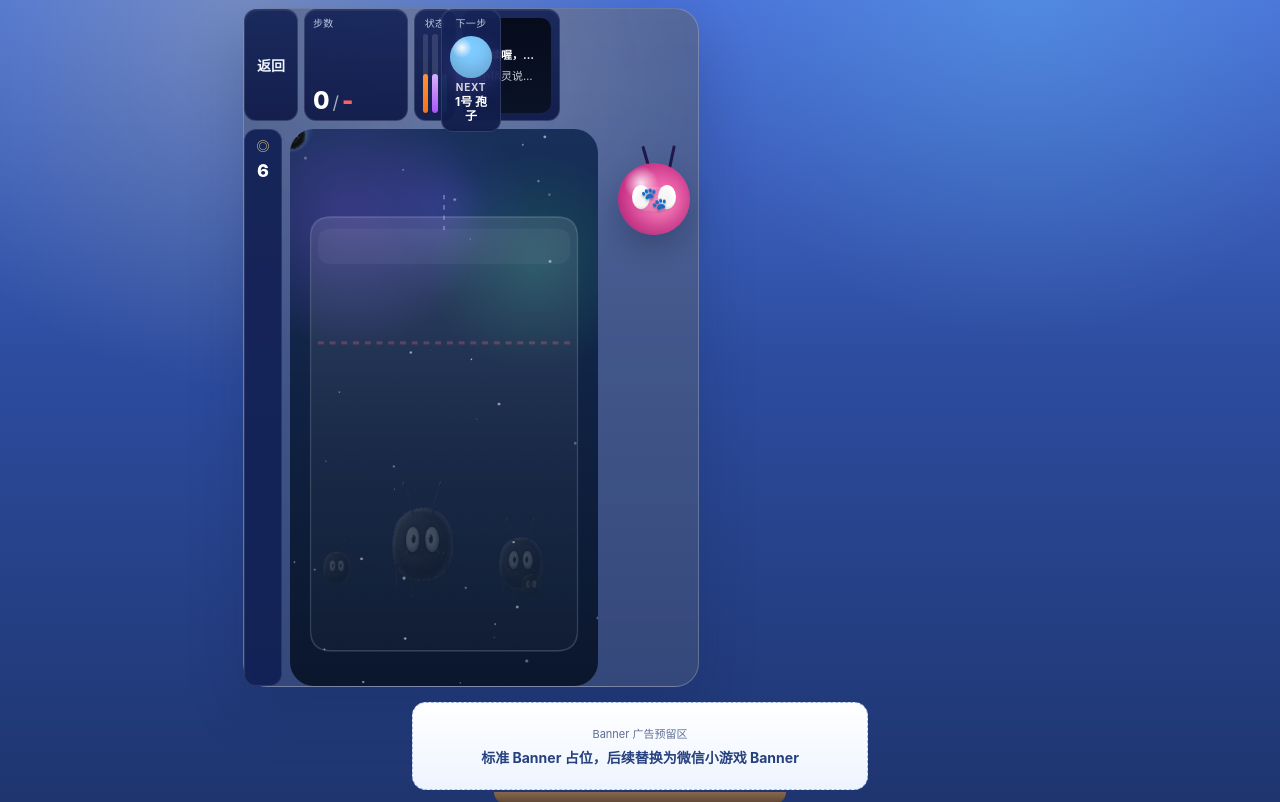
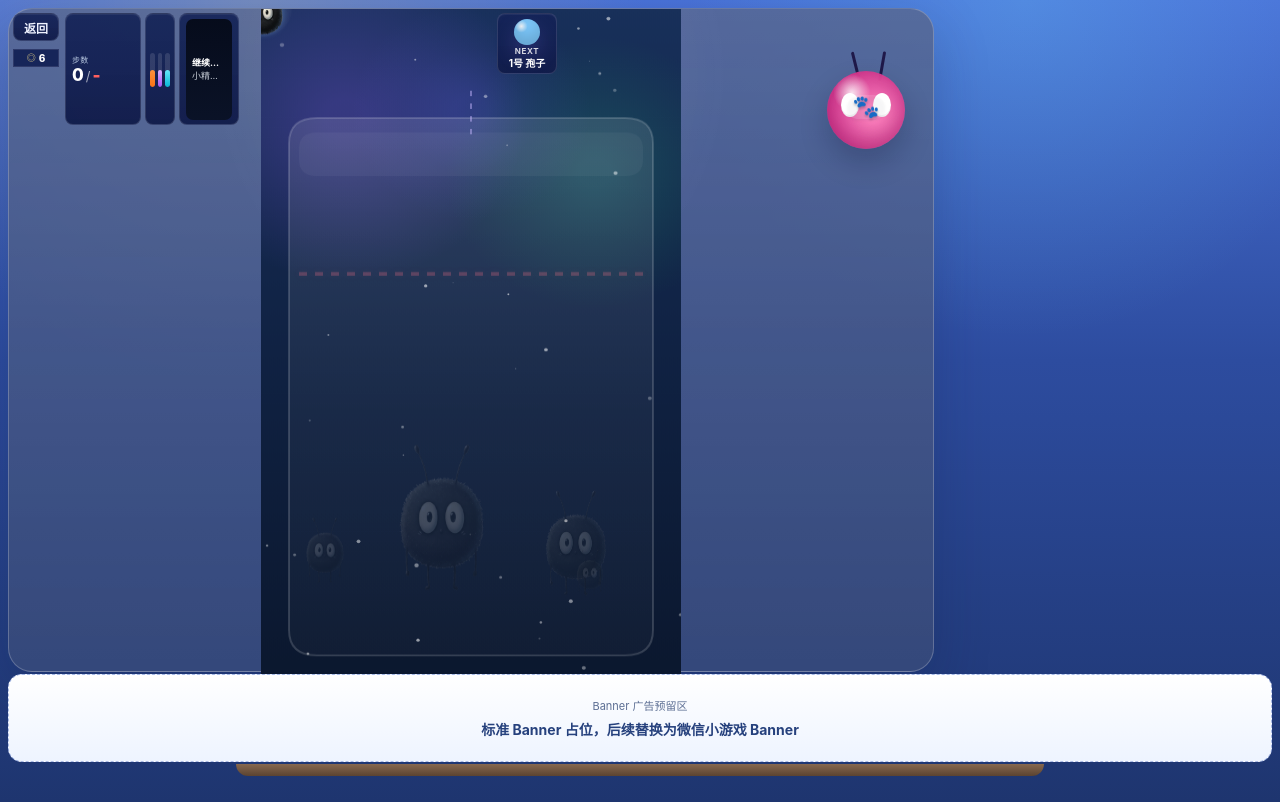
Before and after one commit to Window-Wer01/A-Plane, a plain HTML site: page mobile-wechat.html in a window 1280 px wide. Both pictures are taken after a click on the button "开始游戏". Drawn offline with Linux system fonts and the light colour scheme.

Commit message:
Add files via upload

```diff
--- a/mobile-wechat.html
+++ b/mobile-wechat.html
@@ -138,10 +138,19 @@
       <section class="game-layout mobile-only-layout wechat-game-layout">
         <div class="game-panel">
           <div class="wx-game-stage">
-            <div class="wx-game-topbar">
+            <div class="wx-board-stage">
+              <div class="wx-stage-overlay">
+                <div class="wx-left-stack">
                   <button id="gameMenuBtn" class="wx-return-btn" type="button" aria-label="点击一次暂停，暂停后再点返回主界面" data-game-help="点一次会暂停当前游戏；暂停后再点一次会返回主界面。">
                     返回
                   </button>
+                  <aside class="wx-side-coin score-pill" data-game-help="这里显示当前金币数量。">
+                    <span class="wx-side-coin-icon">◎</span>
+                    <strong id="scoreValue" class="coin-display">0</strong>
+                    <span id="coinFxLayer" class="coin-fx-layer" aria-hidden="true"></span>
+                  </aside>
+                </div>
+                <div class="wx-game-topbar">
                   <div class="wx-step-panel wx-top-panel" data-game-help="前面显示当前步数，后面红色数字显示历史最低步数。">
                     <span class="wx-panel-label">步数</span>
                     <div class="wx-step-values">
@@ -152,7 +161,6 @@
                     <strong id="bestValue" class="wx-hidden-meta">0/-</strong>
                   </div>
                   <div class="wx-resource-panel wx-top-panel" data-game-help="橙色是体力，紫色是快乐，青色是清洁；高度越高代表当前数值越高。">
-                <span class="wx-panel-label">状态</span>
                     <div class="wx-resource-bars" aria-label="体力快乐清洁数值柱">
                       <div class="wx-resource-bar is-energy"><i id="topEnergyFill"></i></div>
                       <div class="wx-resource-bar is-mood"><i id="topMoodFill"></i></div>
@@ -160,7 +168,6 @@
                     </div>
                   </div>
                   <div class="wx-next-center wx-top-panel" data-game-help="这里显示下一步要下落的球和编号。">
-                <span class="wx-panel-label">下一步</span>
                     <div class="wx-next-preview">
                       <div id="nextBlob" class="next-blob wx-next-orb"></div>
                       <div class="wx-next-meta">
@@ -177,14 +184,13 @@
                     </div>
                   </div>
                 </div>
-            <div id="gameOfflineHint" class="wx-inline-mode-note hidden">当前离线游玩：核心玩法可继续，广告恢复与好友同步暂不可用。</div>
-            <div class="wx-game-main">
-              <aside class="wx-side-coin score-pill" data-game-help="这里显示当前金币数量。">
-                <span class="wx-side-coin-icon">◎</span>
-                <strong id="scoreValue" class="coin-display">0</strong>
-                <span id="coinFxLayer" class="coin-fx-layer" aria-hidden="true"></span>
-              </aside>
-              <div class="wx-board-column">
+                <button id="gamePetChip" class="wx-stage-mascot" type="button" aria-label="查看当前精灵状态" data-game-help="右上方是当前精灵展示位，后续会根据状态播放不同动画。">
+                  <span class="wx-stage-mascot-antennas" aria-hidden="true"></span>
+                  <span class="wx-stage-mascot-body" aria-hidden="true"></span>
+                  <span id="gamePetEmoji" class="wx-game-pet-emoji">🐾</span>
+                  <span id="gamePetText" class="wx-hidden-meta">当前精灵状态</span>
+                </button>
+              </div>
               <div class="canvas-wrap wx-board-shell">
                 <canvas id="gameCanvas" width="420" height="760" aria-label="我要当大王微信小游戏壳子画布"></canvas>
                 <section id="dangerMeter" class="danger-meter overlay-danger-meter compact-danger-meter" data-state="safe" aria-live="polite">
@@ -194,13 +200,7 @@
                 </section>
               </div>
             </div>
-              <button id="gamePetChip" class="wx-side-mascot" type="button" aria-label="查看当前精灵状态" data-game-help="右侧是当前精灵展示位，后续会根据状态播放不同动画。">
-                <span class="wx-side-mascot-antennas" aria-hidden="true"></span>
-                <span class="wx-side-mascot-body" aria-hidden="true"></span>
-                <span id="gamePetEmoji" class="wx-game-pet-emoji">🐾</span>
-                <span id="gamePetText" class="wx-hidden-meta">当前精灵状态</span>
-              </button>
-            </div>
+            <div id="gameOfflineHint" class="wx-inline-mode-note hidden">当前离线游玩：核心玩法可继续，广告恢复与好友同步暂不可用。</div>
           </div>
         </div>
       </section>
--- a/wechat-shell.css
+++ b/wechat-shell.css
@@ -9,7 +9,7 @@
   --wx-banner-height: 92px;
   --wx-game-topbar-height: 112px;
   --wx-game-bottom-gap: 4px;
-  --wx-game-safe-offset: calc(var(--wx-banner-height) + var(--wx-game-topbar-height) + var(--wx-game-bottom-gap) + 18px);
+  --wx-game-safe-offset: calc(var(--wx-banner-height) + 18px);
   position: relative;
   overflow: hidden;
   min-height: 100vh;
@@ -298,7 +298,7 @@
   display: block;
   min-height: calc(100vh - 16px);
   min-height: calc(100dvh - 16px);
-  padding-bottom: calc(var(--wx-banner-height) + env(safe-area-inset-bottom, 0px) + 6px);
+  padding-bottom: 0;
 }
 
 .wechat-game-layout {
@@ -308,7 +308,7 @@
 
 .wechat-game-layout .game-panel {
   width: 100%;
-  max-width: 456px;
+  max-width: none;
   margin: 0 auto;
   display: flex;
   flex-direction: column;
@@ -583,23 +583,56 @@
 .wx-game-stage {
   display: flex;
   flex-direction: column;
-  gap: 8px;
+  gap: 4px;
   height: 100%;
 }
 
+.wx-board-stage {
+  position: relative;
+  width: 100%;
+  flex: 1 1 auto;
+  min-height: 0;
+  height: calc(100dvh - var(--wx-game-safe-offset) - 28px);
+  border-radius: 0;
+}
+
+.wx-stage-overlay {
+  position: absolute;
+  inset: 0 0 auto 0;
+  z-index: 6;
+  pointer-events: none;
+}
+
+.wx-stage-overlay > * {
+  pointer-events: auto;
+}
+
+.wx-left-stack {
+  position: absolute;
+  left: 4px;
+  top: 4px;
+  width: 46px;
+  display: flex;
+  flex-direction: column;
+  gap: 8px;
+}
+
 .wx-game-topbar {
+  position: absolute;
+  left: 56px;
+  right: 4px;
+  top: 4px;
   display: grid;
-  grid-template-columns: 54px 104px 42px 98px minmax(118px, 1fr);
-  gap: 6px;
-  width: 100%;
-  min-height: var(--wx-game-topbar-height);
+  grid-template-columns: 76px 30px 60px minmax(0, 1fr);
+  gap: 4px;
+  min-height: 52px;
   align-items: stretch;
 }
 
 .wx-top-panel,
 .wx-return-btn {
-  min-height: 86px;
-  border-radius: 12px;
+  min-height: 46px;
+  border-radius: 8px;
   border: 1px solid rgba(255,255,255,0.12);
   background:
     linear-gradient(180deg, rgba(21, 36, 88, 0.92) 0%, rgba(17, 28, 74, 0.96) 100%);
@@ -607,38 +640,39 @@
 }
 
 .wx-top-panel {
-  padding: 8px 8px 7px;
+  padding: 5px 6px 4px;
   display: flex;
   flex-direction: column;
-  justify-content: flex-start;
+  justify-content: center;
   min-width: 0;
 }
 
 .wx-panel-label {
   display: block;
-  margin-bottom: 6px;
-  font-size: 10px;
+  margin-bottom: 3px;
+  font-size: 8px;
   line-height: 1;
   color: rgba(219, 234, 254, 0.82);
   letter-spacing: 0.03em;
 }
 
 .wx-return-btn {
-  padding: 0;
+  padding: 0 4px;
   color: #eef2ff;
-  font-size: 14px;
+  min-height: 28px;
+  font-size: 12px;
   font-weight: 700;
 }
 
 .wx-step-values {
   display: flex;
   align-items: baseline;
-  gap: 3px;
-  margin-top: auto;
+  gap: 2px;
+  margin-top: 0;
 }
 
 .wx-step-current {
-  font-size: 24px;
+  font-size: 17px;
   line-height: 1;
   color: #ffffff;
   font-weight: 800;
@@ -646,12 +680,12 @@
 
 .wx-step-separator {
   color: rgba(255,255,255,0.62);
-  font-size: 18px;
+  font-size: 13px;
   line-height: 1;
 }
 
 .wx-step-best {
-  font-size: 24px;
+  font-size: 17px;
   line-height: 1;
   color: #ff5f5f;
   font-weight: 900;
@@ -659,21 +693,25 @@
 
 .wx-resource-panel {
   align-items: center;
+  justify-content: center;
+  padding-left: 4px;
+  padding-right: 4px;
 }
 
 .wx-resource-bars {
-  display: grid;
-  grid-template-columns: repeat(3, 1fr);
+  display: flex;
   align-items: end;
-  gap: 4px;
-  flex: 1 1 auto;
+  justify-content: center;
+  gap: 3px;
+  flex: none;
   width: 100%;
-  min-height: 58px;
+  min-height: 34px;
 }
 
 .wx-resource-bar {
   position: relative;
-  align-self: stretch;
+  width: 6px;
+  height: 34px;
   border-radius: 999px;
   background: rgba(255,255,255,0.12);
   overflow: hidden;
@@ -701,20 +739,22 @@
 }
 
 .wx-next-center {
-  justify-content: flex-start;
+  justify-content: center;
+  padding-left: 4px;
+  padding-right: 4px;
 }
 
 .wx-next-preview {
   display: flex;
   flex-direction: column;
   align-items: center;
-  gap: 4px;
-  margin-top: auto;
+  gap: 2px;
+  margin-top: 0;
 }
 
 .wx-next-orb {
-  width: 42px;
-  height: 42px;
+  width: 26px;
+  height: 26px;
 }
 
 .wx-next-meta {
@@ -724,15 +764,15 @@
 
 .wx-next-label {
   display: block;
-  font-size: 10px;
+  font-size: 8px;
   line-height: 1;
   color: rgba(255,255,255,0.82);
 }
 
 .wx-next-meta strong {
   display: block;
-  margin-top: 3px;
-  font-size: 12px;
+  margin-top: 2px;
+  font-size: 10px;
   line-height: 1.2;
   color: #ffffff;
 }
@@ -751,21 +791,21 @@
 
 .wx-message-screen {
   flex: 1 1 auto;
-  min-height: 70px;
-  padding: 7px 8px;
-  border-radius: 10px;
+  min-height: 36px;
+  padding: 4px 6px;
+  border-radius: 7px;
   background: linear-gradient(180deg, rgba(5, 10, 24, 0.95) 0%, rgba(10, 18, 38, 0.98) 100%);
   overflow: hidden;
   display: flex;
   flex-direction: column;
   justify-content: center;
-  gap: 6px;
+  gap: 2px;
 }
 
 .wx-message-line {
   margin: 0;
-  font-size: 11px;
-  line-height: 1.28;
+  font-size: 9px;
+  line-height: 1.2;
   color: rgba(226, 232, 240, 0.88);
   overflow: hidden;
   text-overflow: ellipsis;
@@ -793,37 +833,29 @@
   }
 }
 
-.wx-game-main {
-  display: grid;
-  grid-template-columns: 38px minmax(0, 1fr) 92px;
-  gap: 8px;
-  align-items: stretch;
-  flex: 1 1 auto;
-  min-height: 0;
-}
-
 .wx-side-coin {
   position: relative;
   display: flex;
-  flex-direction: column;
+  flex-direction: row;
   align-items: center;
-  justify-content: flex-start;
-  gap: 8px;
-  padding: 10px 4px 8px;
-  border-radius: 12px;
+  justify-content: center;
+  gap: 3px;
+  min-height: 18px;
+  padding: 1px 3px 2px;
+  border-radius: 0;
   background: rgba(18, 32, 84, 0.92);
   border: 1px solid rgba(255,255,255,0.1);
   overflow: visible;
 }
 
 .wx-side-coin-icon {
-  font-size: 13px;
+  font-size: 9px;
   line-height: 1;
   color: #fde68a;
 }
 
 .wx-side-coin .coin-display {
-  font-size: 18px;
+  font-size: 10px;
   line-height: 1;
   font-weight: 800;
   color: #ffffff;
@@ -833,14 +865,13 @@
   inset: 0;
 }
 
-.wx-board-column {
-  min-width: 0;
-  display: flex;
-  flex-direction: column;
-}
-
-.wx-side-mascot {
+.wx-stage-mascot {
   position: relative;
+  position: absolute;
+  right: 28px;
+  top: 38px;
+  width: 92px;
+  height: 112px;
   border: none;
   background: transparent;
   padding: 0;
@@ -848,36 +879,37 @@
   align-items: flex-start;
   justify-content: center;
   min-width: 0;
+  z-index: 7;
 }
 
-.wx-side-mascot-antennas::before,
-.wx-side-mascot-antennas::after {
+.wx-stage-mascot-antennas::before,
+.wx-stage-mascot-antennas::after {
   content: "";
   position: absolute;
-  top: 16px;
+  top: 4px;
   width: 3px;
-  height: 28px;
+  height: 30px;
   border-radius: 999px;
   background: rgba(27, 17, 64, 0.9);
   transform-origin: bottom center;
 }
 
-.wx-side-mascot-antennas::before {
-  right: 46px;
-  transform: rotate(-16deg);
+.wx-stage-mascot-antennas::before {
+  right: 44px;
+  transform: rotate(-14deg);
 }
 
-.wx-side-mascot-antennas::after {
-  right: 28px;
-  transform: rotate(12deg);
+.wx-stage-mascot-antennas::after {
+  right: 24px;
+  transform: rotate(10deg);
 }
 
-.wx-side-mascot-body {
+.wx-stage-mascot-body {
   position: absolute;
-  top: 34px;
-  right: 8px;
-  width: 72px;
-  height: 72px;
+  top: 24px;
+  right: 0;
+  width: 78px;
+  height: 78px;
   border-radius: 999px;
   background:
     radial-gradient(circle at 32% 28%, rgba(255,255,255,0.82), rgba(255,255,255,0) 24%),
@@ -889,8 +921,8 @@
   animation: wx_mascot_wobble 2.8s ease-in-out infinite;
 }
 
-.wx-side-mascot-body::before,
-.wx-side-mascot-body::after {
+.wx-stage-mascot-body::before,
+.wx-stage-mascot-body::after {
   content: "";
   position: absolute;
   top: 22px;
@@ -901,18 +933,18 @@
   box-shadow: inset 0 -2px 0 rgba(15, 23, 42, 0.06);
 }
 
-.wx-side-mascot-body::before {
+.wx-stage-mascot-body::before {
   left: 14px;
 }
 
-.wx-side-mascot-body::after {
+.wx-stage-mascot-body::after {
   right: 14px;
 }
 
-.wx-side-mascot .wx-game-pet-emoji {
+.wx-stage-mascot .wx-game-pet-emoji {
   position: absolute;
-  top: 58px;
-  right: 25px;
+  top: 48px;
+  right: 20px;
   z-index: 2;
   width: 38px;
   height: 24px;
@@ -924,7 +956,7 @@
   animation: wx_mascot_wobble 2.8s ease-in-out infinite;
 }
 
-.wx-side-mascot .wx-game-pet-text {
+.wx-stage-mascot .wx-game-pet-text {
   position: absolute;
   right: 0;
   top: 120px;
@@ -949,7 +981,7 @@
   min-height: 0;
   width: 100%;
   display: flex;
-  align-items: center;
+  align-items: stretch;
   justify-content: center;
   overflow: hidden;
   background: transparent;
@@ -958,24 +990,24 @@
 }
 
 .wechat-game-layout #gameCanvas {
-  width: min(100%, calc((100dvh - var(--wx-game-safe-offset)) * 420 / 760));
+  width: 100%;
   height: auto;
   max-height: calc(100dvh - var(--wx-game-safe-offset));
 }
 
 .wx-ad-stage {
-  position: absolute;
-  left: 0;
-  right: 0;
-  bottom: calc(env(safe-area-inset-bottom, 0px) + 2px);
-  margin-top: 0;
-  padding-bottom: 0;
+  position: relative;
+  left: auto;
+  right: auto;
+  bottom: auto;
+  margin-top: 2px;
+  padding-bottom: calc(env(safe-area-inset-bottom, 0px) + 2px);
   z-index: 5;
 }
 
 .wx-tv-ad-shell {
   width: 100%;
-  max-width: 456px;
+  max-width: none;
   margin: 0 auto;
   padding: 0;
   border-radius: 0;
@@ -1039,8 +1071,9 @@
     --wx-banner-height: 84px;
     --wx-game-topbar-height: 104px;
     --wx-game-bottom-gap: 3px;
-    --wx-game-safe-offset: calc(var(--wx-banner-height) + var(--wx-game-topbar-height) + var(--wx-game-bottom-gap) + 12px);
+    --wx-game-safe-offset: calc(var(--wx-banner-height) + 10px);
     padding: 6px 6px 8px;
+  }
 
   .wx-home-info-grid,
   .wx-menu-buttons,
@@ -1052,7 +1085,7 @@
   .wechat-screen#gameScreen:not(.hidden) {
     min-height: calc(100vh - 12px);
     min-height: calc(100dvh - 12px);
-    padding-bottom: calc(var(--wx-banner-height) + env(safe-area-inset-bottom, 0px) + 4px);
+    padding-bottom: 0;
   }
 
   .wx-mode-copy,
@@ -1062,56 +1095,65 @@
   }
 
   .wx-game-topbar {
-    grid-template-columns: 48px 92px 38px 86px minmax(92px, 1fr);
-    gap: 5px;
+    left: 52px;
+    right: 4px;
+    top: 4px;
+    grid-template-columns: 72px 28px 56px minmax(0, 1fr);
+    gap: 4px;
   }
 
   .wx-top-panel,
   .wx-return-btn {
-    min-height: 80px;
+    min-height: 44px;
   }
 
   .wx-step-current,
   .wx-step-best {
-    font-size: 21px;
+    font-size: 16px;
   }
 
   .wx-next-orb {
-    width: 38px;
-    height: 38px;
+    width: 24px;
+    height: 24px;
   }
 
   .wx-message-screen {
-    min-height: 64px;
-    padding: 6px 7px;
+    min-height: 34px;
+    padding: 4px 5px;
   }
 
   .wx-message-line {
+    font-size: 8px;
+  }
+
+  .wx-side-coin .coin-display {
     font-size: 10px;
   }
 
-  .wx-game-main {
-    grid-template-columns: 34px minmax(0, 1fr) 82px;
-    gap: 6px;
+  .wx-stage-mascot {
+    right: 18px;
+    top: 36px;
+    width: 84px;
+    height: 104px;
   }
 
-  .wx-side-coin .coin-display {
-    font-size: 16px;
+  .wx-board-stage {
+    height: calc(100dvh - var(--wx-game-safe-offset) - 18px);
   }
 
-  .wx-side-mascot-body {
-    width: 64px;
-    height: 64px;
-    top: 38px;
+  .wx-stage-mascot-body {
+    width: 70px;
+    height: 70px;
+    top: 24px;
   }
 
-  .wx-side-mascot .wx-game-pet-emoji {
-    top: 58px;
-    right: 21px;
+  .wx-stage-mascot .wx-game-pet-emoji {
+    top: 44px;
+    right: 16px;
     font-size: 19px;
   }
 
-  .wx-side-mascot .wx-game-pet-text {
+  .wx-stage-mascot .wx-game-pet-text {
     top: 114px;
     width: 82px;
     font-size: 10px;
```
Lines whose indentation alone changed are shown as unchanged.
